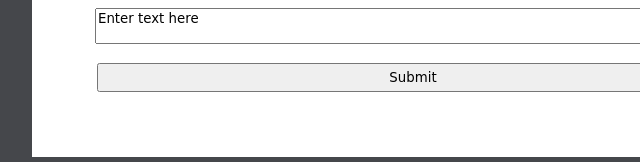
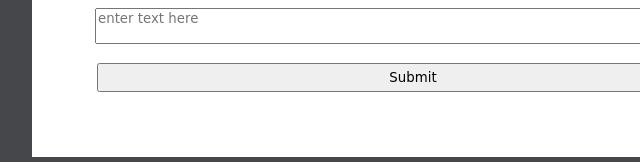
Before and after one commit to didi68/survey-form, a plain HTML site: page index.html in a window 1280 px wide. Shown: the part 922-1084 px from the top of the page, 229-869 px from the left. Drawn offline with Linux system fonts and the light colour scheme.

Commit message:
Update index.html

```diff
--- a/index.html
+++ b/index.html
@@ -70,7 +70,7 @@
             <div class="container">
                 <form action="#" method="get">
                     <label for="textarea" class="block">Any Comments or Suggestions</label>
-                    <textarea>Enter text here</textarea>
+                    <textarea placeholder="enter text here"></textarea>
                 </form>
             </div>
         </section>
```
